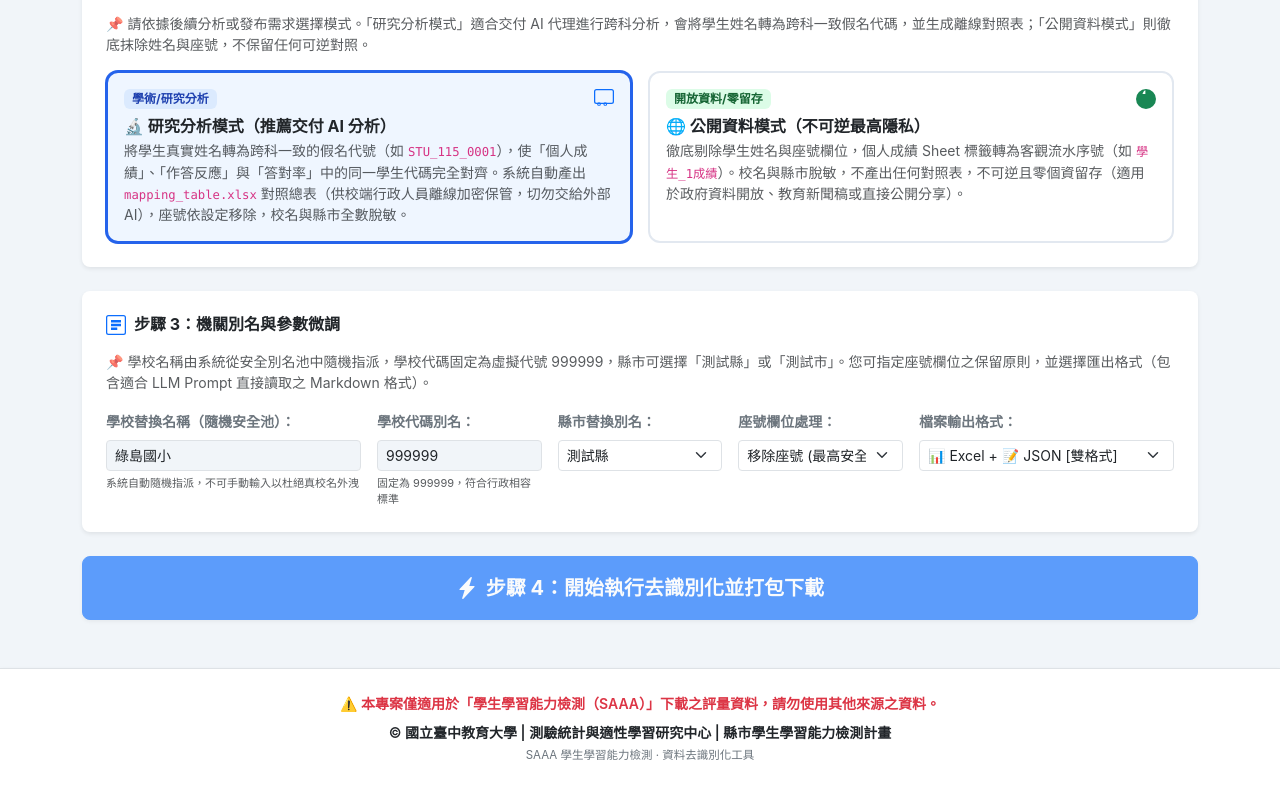
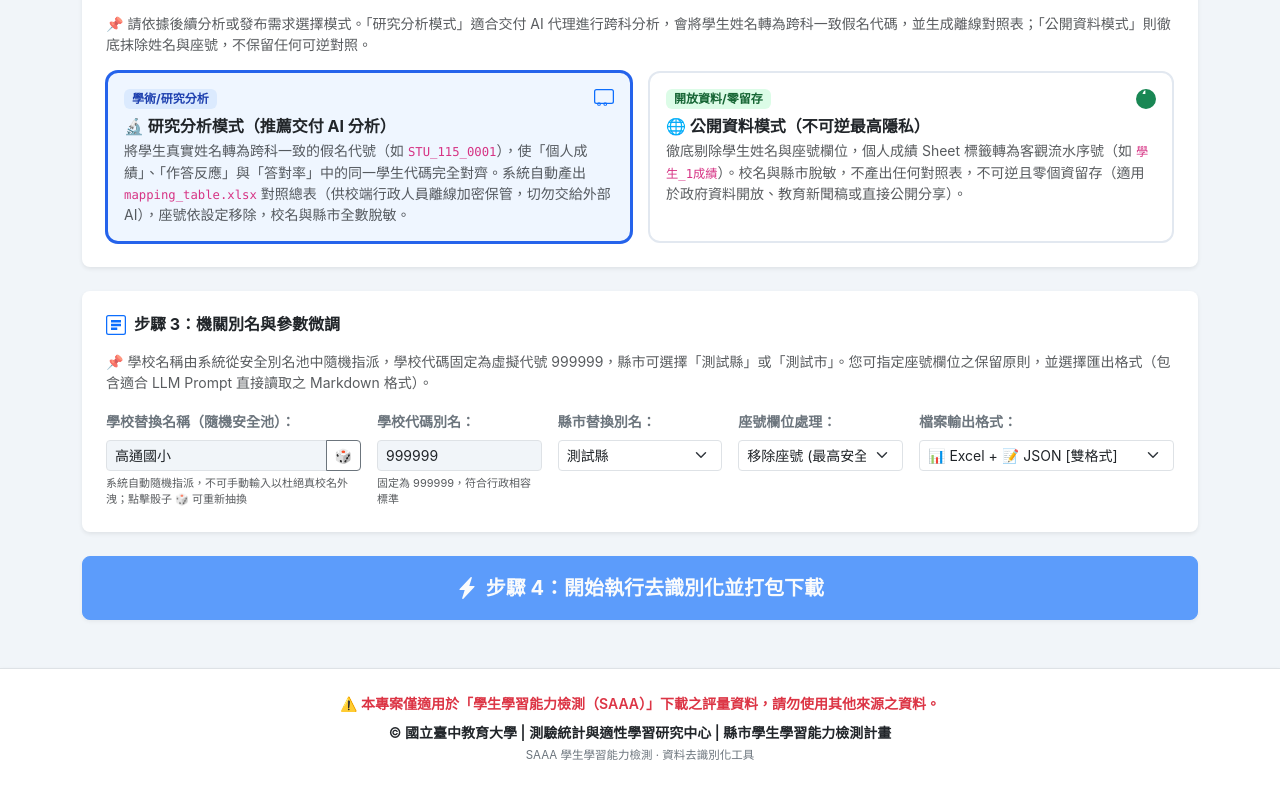
Before and after one commit to SAAA-ntcu/SAAA-Deidentification-Tool, a plain HTML site: page SAAA去識別化工具/index.html in a window 1280 px wide. Shown: the part 651-1439 px from the top of the page. Drawn offline with Linux system fonts and the light colour scheme.

Commit message:
refactor: 安全池改用 AI 股假校名，並加入骰子按鈕供使用者重新抽換別名

```diff
--- a/SAAA去識別化工具/index.html
+++ b/SAAA去識別化工具/index.html
@@ -305,9 +305,15 @@
         <div class="row g-3">
           <div class="col-lg-3 col-md-6 col-sm-6">
             <label class="form-label small fw-semibold text-secondary" for="schoolAlias">學校替換名稱（隨機安全池）：</label>
-            <input type="text" class="form-control form-control-sm" id="schoolAlias" value="" readonly
-              style="background-color: #f1f5f9; cursor: not-allowed;">
-            <div class="form-text" style="font-size: 11px;">系統自動隨機指派，不可手動輸入以杜絕真校名外洩</div>
+            <div class="input-group input-group-sm">
+              <input type="text" class="form-control" id="schoolAlias" value="" readonly
+                style="background-color: #f1f5f9; cursor: not-allowed;">
+              <button class="btn btn-outline-secondary" type="button" id="diceBtn" onclick="reRollSchoolAlias()"
+                title="重新擲骰，抽換一個新的學校別名" style="z-index: 0;">
+                🎲
+              </button>
+            </div>
+            <div class="form-text" style="font-size: 11px;">系統自動隨機指派，不可手動輸入以杜絕真校名外洩；點擊骰子 🎲 可重新抽換</div>
           </div>
           <div class="col-lg-2 col-md-6 col-sm-6">
             <label class="form-label small fw-semibold text-secondary" for="schoolCodeAlias">學校代碼別名：</label>
--- a/SAAA去識別化工具/js/app.js
+++ b/SAAA去識別化工具/js/app.js
@@ -15,8 +15,8 @@ const AppState = {
     '屏東縣', '宜蘭縣', '花蓮縣', '臺東縣', '澎湖縣', '金門縣', '連江縣', '基隆市'
   ],
   schoolAliasPool: [
-    '日月潭國小', '阿里山國小', '玉山國小', '太魯閣國小', '墾丁國小',
-    '合歡山國小', '奇美國小', '雪霸國小', '陽明山國小', '綠島國小'
+    '輝達國小', '台積電國小', '谷歌國小', '微軟國小', '亞馬遜國小',
+    '特斯拉國小', '超微國小', '博通國小', '美光國小', '高通國小'
   ]
 };
 
@@ -783,6 +783,22 @@ function randomizeSchoolAlias() {
   document.getElementById('schoolAlias').value = picked;
 }
 
+/** 使用者點擊骰子重新抽換學校別名 */
+function reRollSchoolAlias() {
+  const input = document.getElementById('schoolAlias');
+  const pool = AppState.schoolAliasPool;
+  if (pool.length <= 1) {
+    if (input) input.value = pool[0];
+    return;
+  }
+  const current = input ? input.value : '';
+  let picked = current;
+  while (picked === current) {
+    picked = pool[Math.floor(Math.random() * pool.length)];
+  }
+  if (input) input.value = picked;
+}
+
 document.addEventListener('DOMContentLoaded', () => {
   randomizeSchoolAlias();
 
```
Also changed, not shown: tauri-app/frontend/index.html (+9 -3 lines), tauri-app/frontend/js/app.js (+18 -2 lines).
